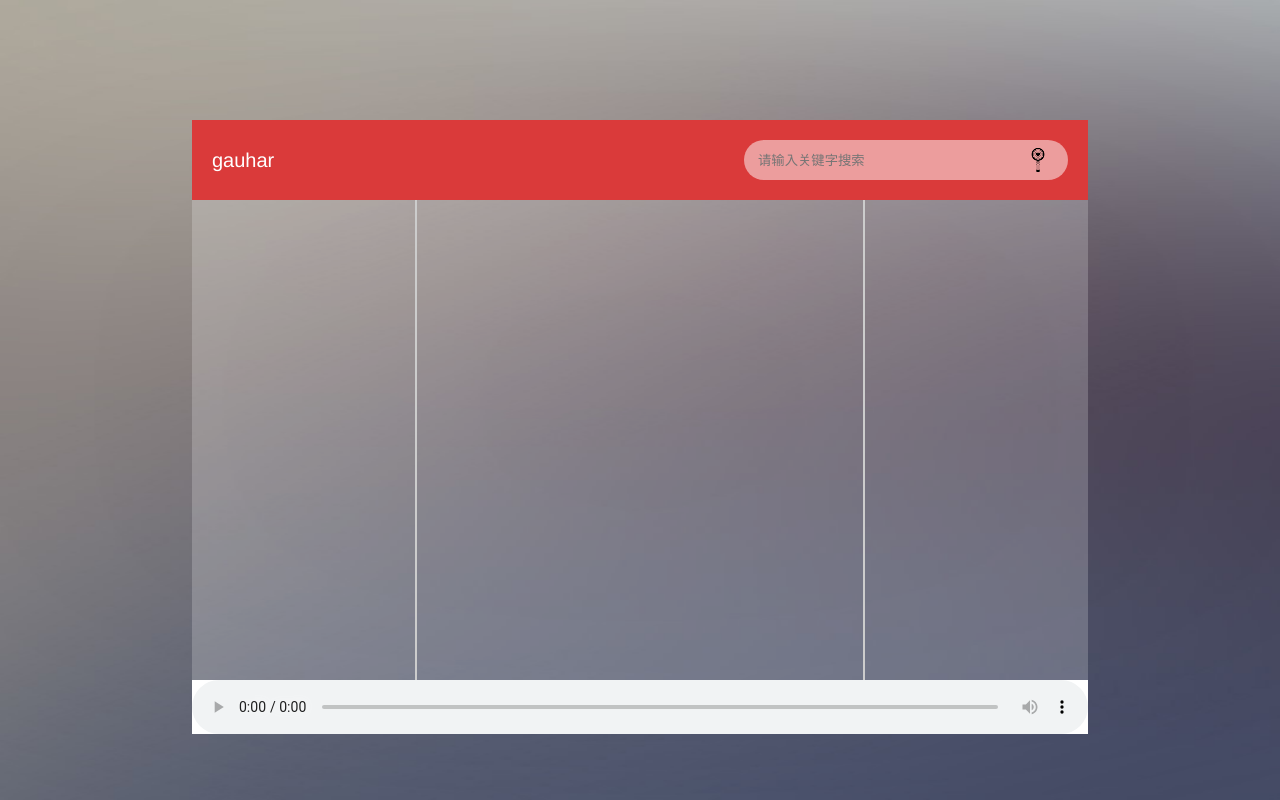
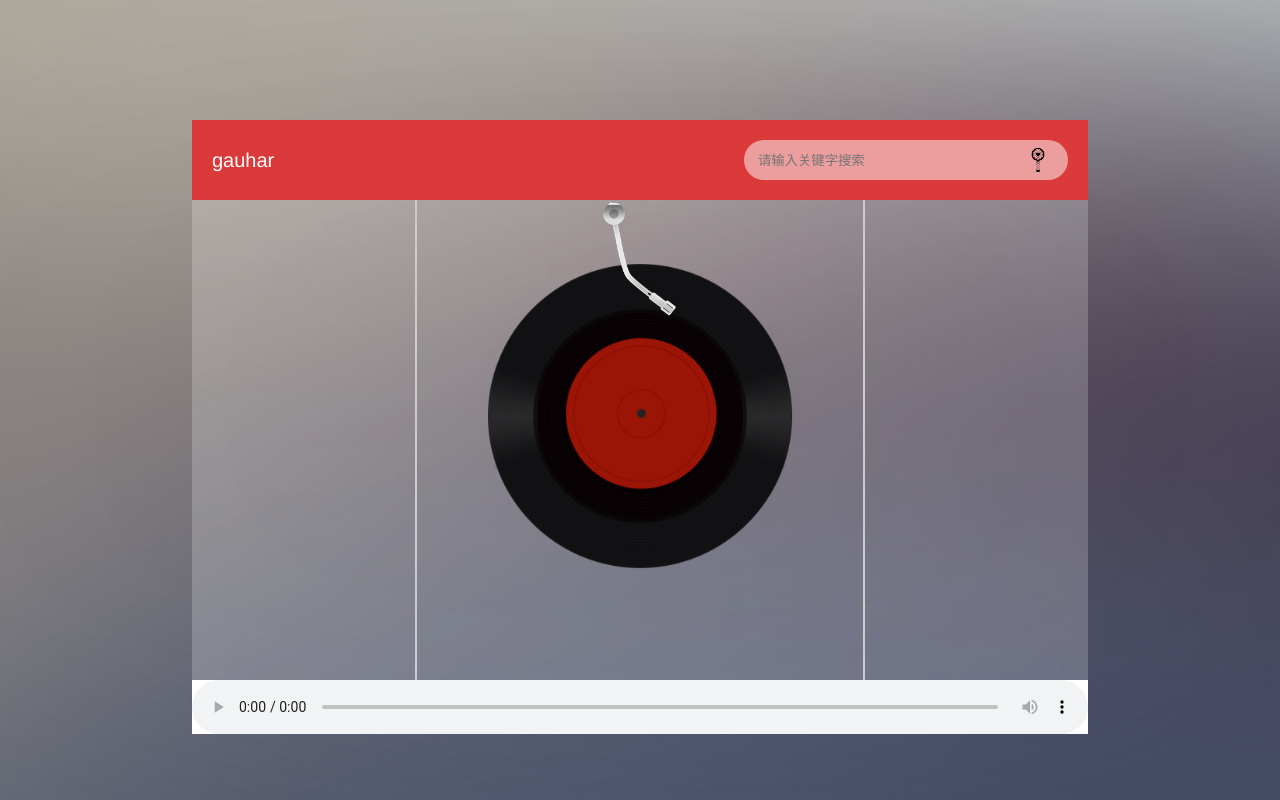
Before and after one commit to GauharChan/music-online, a Vue app: page / in a window 1280 px wide. Built offline with nearby package versions, Linux system fonts and the light colour scheme.

Commit message:
完成歌曲封面

```diff
--- a/src/assets/reset.css
+++ b/src/assets/reset.css
@@ -131,3 +131,6 @@ body {
   font-family: 'PingFangSc-Light', 'PingFang SC', 'STHeitisc-Light';
   box-sizing: border-box;
 }
+img {
+  width: 100%;
+}
--- a/src/assets/reset.less
+++ b/src/assets/reset.less
@@ -53,3 +53,6 @@ html,body{
 		font-family: 'PingFangSc-Light','PingFang SC','STHeitisc-Light';
 		box-sizing: border-box;
 }
+img{
+	width: 100%;
+}
--- a/src/views/Home.vue
+++ b/src/views/Home.vue
@@ -19,14 +19,29 @@
           <i class="iconfont icon-PlayIconFilled"></i>
         </div>
       </div>-->
-      <div class="center-wall"></div>
+      <div class="center-wall">
+        <!-- 封面 -->
+        <div class="bi-box">
+          <img src="../assets/bi.png" alt />
+        </div>
+        <div class="cd-box">
+          <img class="cd-bg" src="../assets/center.png" alt />
+          <img class="album" :src="picUrl" alt />
+        </div>
+      </div>
       <div class="comment"></div>
     </main>
     <footer>
       <audio ref="audio" autoplay :src="url" controls @ended="handleNext"></audio>
     </footer>
     <!-- 抽屉 -->
-    <el-drawer title :visible.sync="drawer" :direction="direction" :with-header="false" :before-close="handleClose">
+    <el-drawer
+      title
+      :visible.sync="drawer"
+      :direction="direction"
+      :with-header="false"
+      :before-close="handleClose"
+    >
       <div class="tips gh-center">暂时没有该资源！</div>
     </el-drawer>
   </div>
@@ -43,7 +58,8 @@ export default {
       url: "",
       drawer: false,
       direction: "ttb",
-      playId: 0
+      playId: 0,
+      picUrl: require("../assets/default.png")
     };
   },
   components: {
@@ -61,12 +77,13 @@ export default {
     // 获取歌曲列表
     getSongList(list) {
       this.songList = list.songs;
-      this.$print(this.songList)
+      this.$print(this.songList);
       localStorage.setItem("songList", JSON.stringify(this.songList));
     },
     handlePlay(id) {
       // 把点击播放的id记录下来，为播下一首
-      this.playId = id
+      this.playId = id;
+      // 获取歌曲链接
       this.$axios
         .get("https://autumnfish.cn/song/url", {
           params: {
@@ -82,22 +99,47 @@ export default {
           this.$refs.audio.volume = 0.5;
           this.$refs.audio.load();
         });
+      // 获取封面
+      this.$axios
+        .get("https://autumnfish.cn/song/detail", {
+          params: {
+            ids: id
+          }
+        })
+        .then(res => {
+          let src = res.data.songs[0].al.picUrl;
+          src ? (this.picUrl = src) : (this.picUrl = "../assets/default.jpg");
+        });
+      // 获取评论
+      this.$axios
+        .get("https://autumnfish.cn/comment/hot?type=0", {
+          params: {
+            id
+          }
+        })
+        .then(res => {
+          console.log(res.data);
+        });
     },
-    handleClose(done){
+    handleClose(done) {
       // 关闭抽屉
-      this.handleNext()
-      done()
+      this.handleNext();
+      done();
     },
-    handleNext(){  // 下一首
-      let that = this
-      this.songList.some((e,i) => {
-        if(e.id == that.playId){
+    handleNext() {
+      // 下一首
+      let that = this;
+      this.songList.some((e, i) => {
+        if (e.id == that.playId) {
           // 如果是最后一首，则下一首播放列表第一首
-          let id = i == that.songList.length - 1 ? that.songList[0].id : that.songList[i + 1].id
-          that.handlePlay(id)
-          return true
+          let id =
+            i == that.songList.length - 1
+              ? that.songList[0].id
+              : that.songList[i + 1].id;
+          that.handlePlay(id);
+          return true;
         }
-      })
+      });
     }
   }
 };
@@ -154,10 +196,39 @@ export default {
       }
     }
     .center-wall {
+      position: relative;
       width: 50%;
       height: 100%;
       border-left: 2px solid #ccc;
       border-right: 2px solid #ccc;
+      .bi-box {
+        position: absolute;
+        top: 0px;
+        right: 50%;
+        width: 4rem;
+        margin-right: -2rem;
+        z-index: 3;
+      }
+      .cd-box {
+        position: relative;
+        width: 70%;
+        height: 100%;
+        margin: 0 auto;
+        .cd-bg {
+          position: absolute;
+          top: 3rem;
+          left: 0%;
+          z-index: 2;
+        }
+        .album {
+          width: 70%;
+          border-radius: 50%;
+          position: absolute;
+          top: 22%;
+          left: 15%;
+          z-index: 1;
+        }
+      }
     }
     .comment {
       width: 25%;
```
Also changed, not shown: src/assets/center.png, src/assets/default.png (added).
